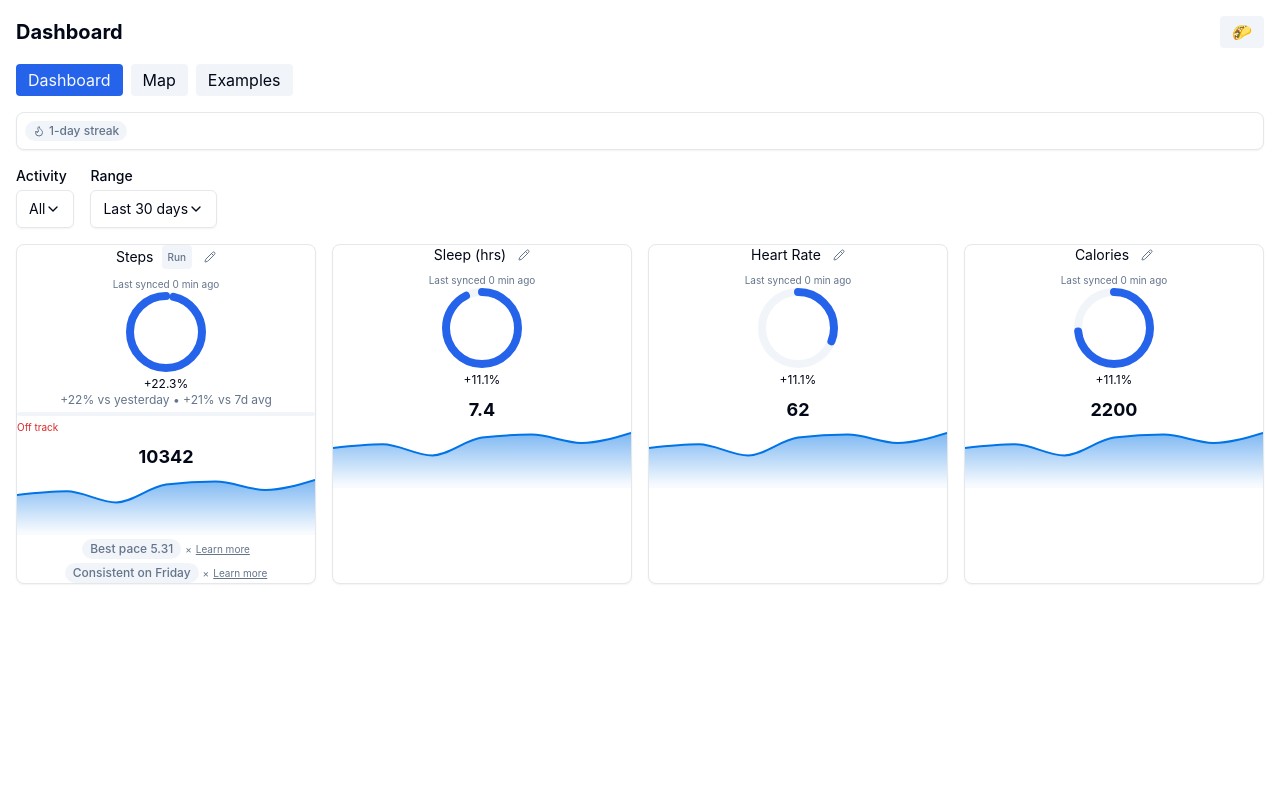
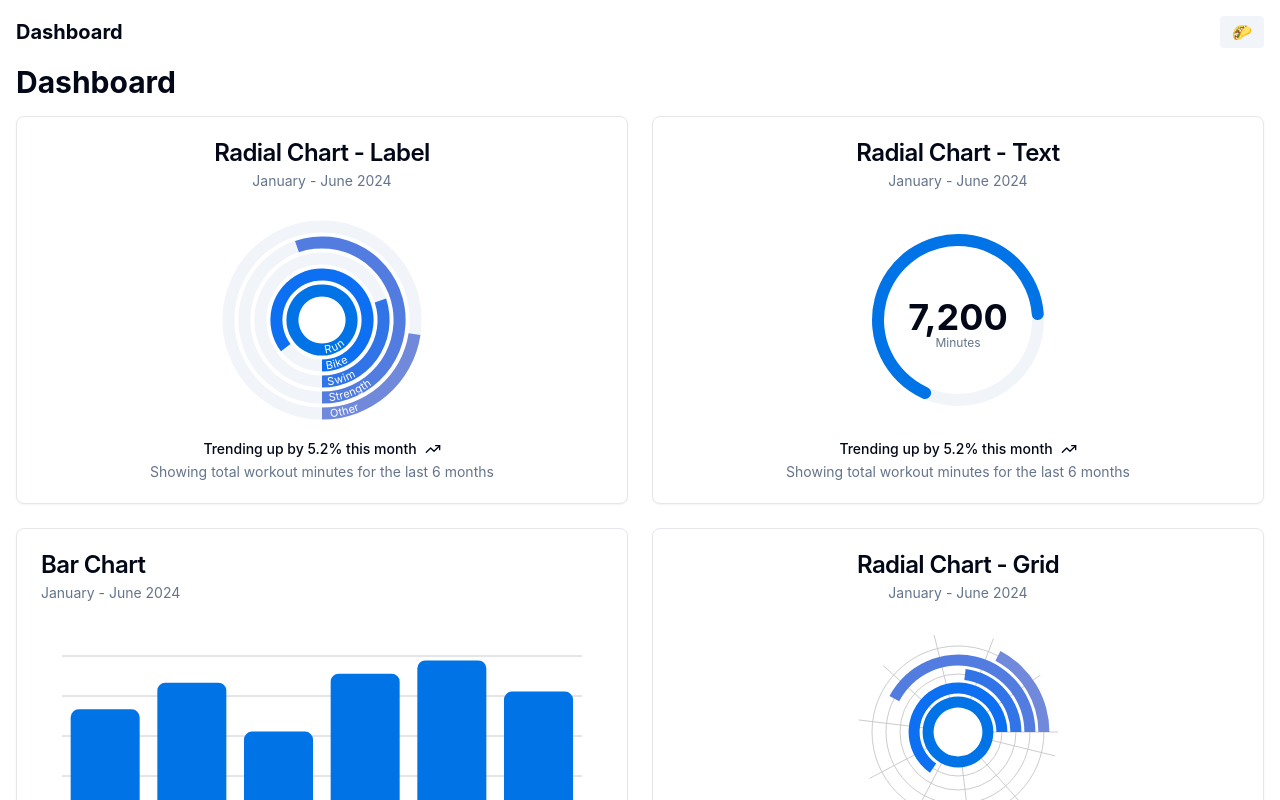
Before and after one commit to osmond/improved-system, a React (Vite) app: page / in a window 1280 px wide. Shown: the top 800 px of the page. Built offline with nearby package versions, Linux system fonts and the light colour scheme.

Commit message:
Add homepage dashboard with sample charts

```diff
--- a/src/App.tsx
+++ b/src/App.tsx
@@ -1,13 +1,13 @@
 import React from "react";
 import Layout from "@/components/layout/Layout";
-import Dashboard from "@/pages/Dashboard";
+import Home from "@/pages/Home";
 import { DashboardFiltersProvider } from "@/hooks/useDashboardFilters";
 
 function App() {
   return (
     <DashboardFiltersProvider>
       <Layout>
-        <Dashboard />
+        <Home />
       </Layout>
     </DashboardFiltersProvider>
   );
--- /dev/null
+++ b/src/pages/Home.tsx
@@ -0,0 +1,20 @@
+import React from 'react'
+
+import ChartRadialLabel from '@/components/examples/RadialChartLabel'
+import ChartRadialText from '@/components/examples/RadialChartText'
+import ChartBarDefault from '@/components/examples/BarChartDefault'
+import ChartRadialGrid from '@/components/examples/RadialChartGrid'
+
+export default function Home() {
+  return (
+    <div className="space-y-4">
+      <h1 className="text-3xl font-bold">Dashboard</h1>
+      <div className="grid gap-6 md:grid-cols-2">
+        <ChartRadialLabel />
+        <ChartRadialText />
+        <ChartBarDefault />
+        <ChartRadialGrid />
+      </div>
+    </div>
+  )
+}
```
